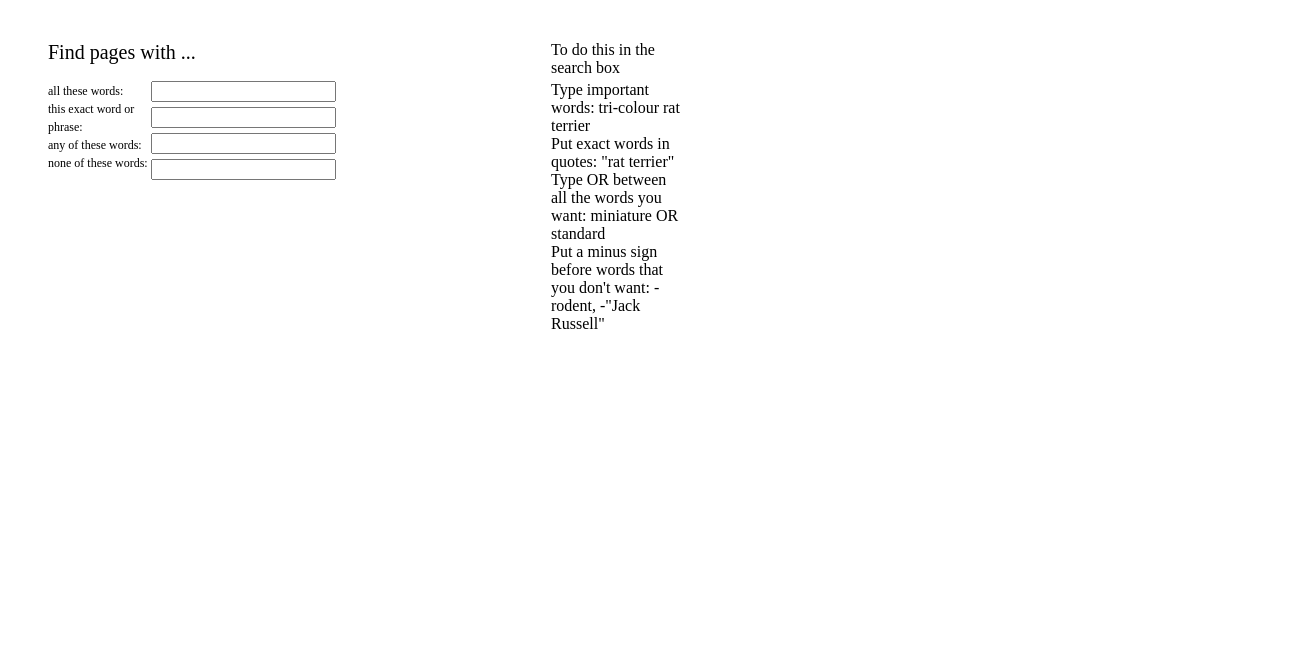
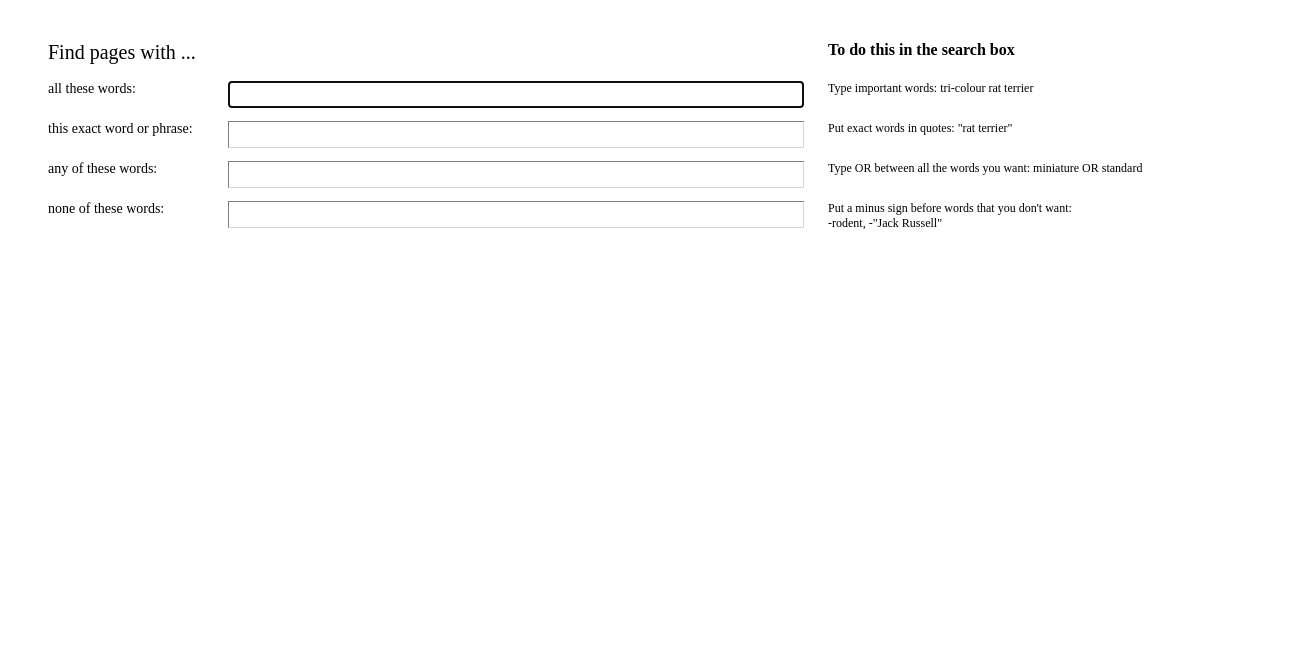
Before and after one commit to Christoff1985/CS50, a plain HTML site: page search/advanced.html in a window 1280 px wide. Shown: the part 135-800 px from the top of the page, 1315 px wide, since content can reach past the window. Drawn offline with Linux system fonts and the light colour scheme.

Commit message:
Grid layout - solved

```diff
--- a/search/advanced.html
+++ b/search/advanced.html
@@ -18,7 +18,7 @@
                 text-align: right;
             }
             .banner2 {
-                padding-left: 50px;
+                padding-left: 40px;
                 padding-top: 20px;
                 padding-bottom: 20px;
                 font-size: 20px;
@@ -29,31 +29,34 @@
             .GridItem1 {
                 margin-bottom: 10px;
                 font-size: 20px;
-                grid-area: myHeader;
             }
-            .GridItem2 {grid-area: myLabel;}
-            .GridItem3 {grid-area: myInput;}
-            .GridItem4 {grid-area: myTxtHeader;}
-            .Griditem5 {grid-area: myTxt;}
-            .lblItem {
+            .GridItem2 {
+                font-weight: bold;
+            }
+            .GridItem3 {
+                font-size: 14px;
+            }
+            .GridItem4 {
+                border-color: lightgrey;
+                border-width: thin;
+                border-radius: 0;
+                box-shadow: none;
+                height: 23px;
+                width: 570px;
+            }
+            .GridItem4:focus {
+                border-width: 1px;
+                border-color: blue;
+            }
+            .GridItem5 {
                 font-size: 12px;
-                margin-bottom: 5px;
-            }
-            .iptItem {
-                margin-bottom: 5px;
             }
             #page {
                 margin: 40px;
                 display: grid;
-                width: 50%;
-                grid-template-columns: auto 400px auto;
-                grid-template-rows: 40px;
-                grid-template-areas:
-                    "myHeader  myHeader myTxtHeader"
-                    "myLabel  myInput myTxt"
-                    "myLabel  myInput myTxt"
-                    "myLabel  myInput myTxt"
-                    "myLabel  myInput myTxt";
+                width: 100%;
+                grid-template-columns: 180px 600px auto;
+                grid-template-rows: repeat(5,40px);
             }
         </style>
     </head>
@@ -64,30 +67,25 @@
             </div>
             <div class = "banner2">Advanced Search</div>
             <div>
-                <form action="https://google.com/search"></form>
+                <form action="https://google.com/search">
                     <div id="page">
-                        <div class = "GridItem1"><label >Find pages with ...</label></div>
-                        <div class = "GridItem2">
-                            <label class= "lblItem">all these words:</label><br>
-                            <label class= "lblItem">this exact word or phrase:</label><br>
-                            <label class= "lblItem">any of these words:</label><br>
-                            <label class= "lblItem">none of these words:</label>
-                        </div>
-                        <div class = "GridItem3">
-                            <input class= "iptItem" type="text" name=q><br>
-                            <input class= "iptItem" type="text" name=q><br>
-                            <input class= "iptItem" type="text" name=q><br>
-                            <input class= "iptItem" type="text" name=q>
-                        </div>
-                        <div class = "GridItem4">
-                            <label >To do this in the search box</label>
-                        </div>
-                        <div class = "GridItem5">
-                            <label>Type important words: tri-colour rat terrier</label><br>
-                            <label>Put exact words in quotes: "rat terrier"</label><br>
-                            <label>Type OR between all the words you want: miniature OR standard</label><br>
-                            <label>Put a minus sign before words that you don't want: -rodent, -"Jack Russell"</label>
-                        </div>
+                        <div class="GridItem1"><label>Find pages with ...</label></div>
+                        <div></div>
+                        <div class="GridItem2"><label>To do this in the search box</label></div>
+                        <div class="GridItem3"><label>all these words:</label></div>
+                        <div><input class="GridItem4" type="text" name=q autofocus = true></div>
+                        <div class="GridItem5"><label>Type important words: tri-colour rat terrier</label></div>
+                        <div class="GridItem3"><label>this exact word or phrase:</label></div>
+                        <div><input class="GridItem4" type="text" name=q ></div>
+                        <div class="GridItem5"><label>Put exact words in quotes: "rat terrier"</label></div>
+                        <div class="GridItem3"><label>any of these words:</label></div>
+                        <div><input class="GridItem4" type="text" name=q ></div>
+                        <div class="GridItem5"><label>Type OR between all the words you want: miniature OR standard</label></div>
+                        <div class="GridItem3"><label>none of these words:</label></div>
+                        <div><input class="GridItem4" type="text" name=q ></div>
+                        <div class="GridItem5">
+                            <label>Put a minus sign before words that you don't want:</label><br>
+                            <label>-rodent, -"Jack Russell"</label></div>
                     </div>
                 </form>
             </div>
```
